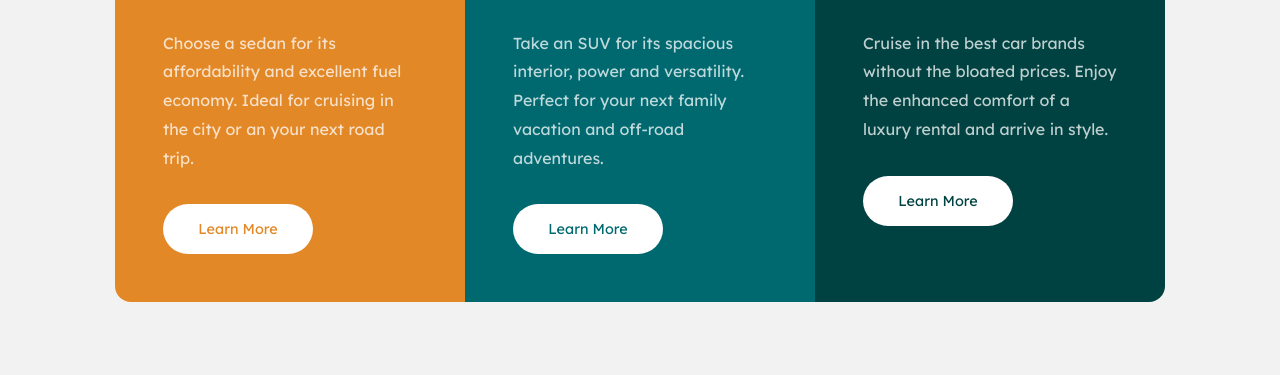
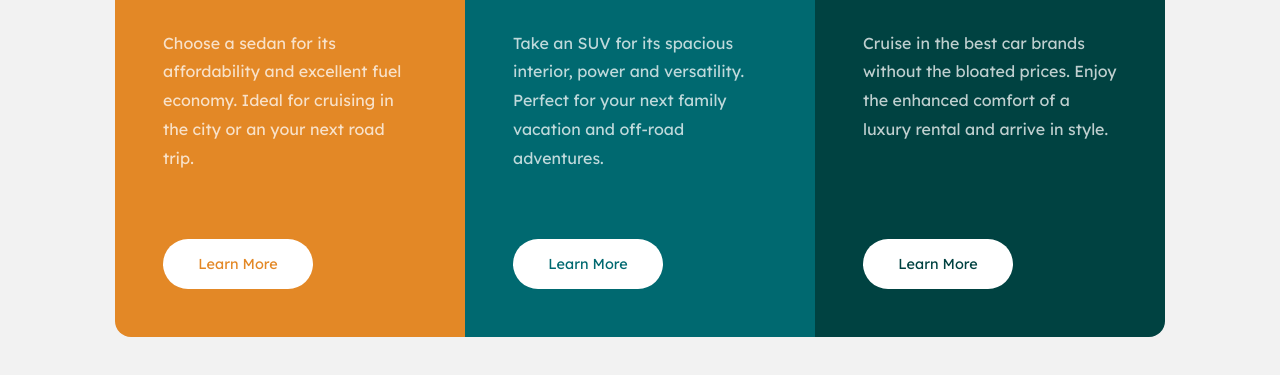
Before and after one commit to jonasnunes/frontendmentor-newbie-6, a plain HTML site: page index.html in a window 1280 px wide. Shown: the part 243-618 px from the top of the page. Drawn offline with Linux system fonts and the light colour scheme.

Commit message:
update project
aplicando uma correção necessária nos cards

```diff
--- a/index.html
+++ b/index.html
@@ -24,24 +24,24 @@
                 <img src="images/icon-sedans.svg" alt="icon-sedans" width="60">
                 <h1>Sedans</h1>
                 <p>Choose a sedan for its affordability and excellent fuel economy. Ideal for cruising in the city or an your next road trip.</p>
-                <a href="#">Learn More</a>
             </section>
+            <a href="#">Learn More</a>
         </div>
         <div class="container-card2">
             <section class="container-card2-section">
                 <img src="images/icon-suvs.svg" alt="icon-suvs" width="60">
                 <h1>Suvs</h1>
                 <p>Take an SUV for its spacious interior, power and versatility. Perfect for your next family vacation and off-road adventures.</p>
-                <a href="#">Learn More</a>
             </section>
+            <a href="#">Learn More</a>
         </div>
         <div class="container-card3">
             <section class="container-card3-section">
                 <img src="images/icon-luxury.svg" alt="icon-luxury" width="60">
                 <h1>Luxury</h1>
                 <p>Cruise in the best car brands without the bloated prices. Enjoy the enhanced comfort of a luxury rental and arrive in style.</p>
-                <a href="#">Learn More</a>
             </section>
+            <a href="#">Learn More</a>
         </div>
     </div>
 </body>
--- a/sass/_mixins.sass
+++ b/sass/_mixins.sass
@@ -8,6 +8,11 @@
     display: flex
     flex-direction: column
     gap: 2rem
+
+@mixin flex-container
+    display: flex
+    flex-direction: column
+    justify-content: space-between
     padding: 3rem
 
 @mixin responsivo
--- a/sass/style.sass
+++ b/sass/style.sass
@@ -43,6 +43,7 @@ a:hover
 
     @include mixins.responsivo
         width: 1050px
+        height: 500px
         display: flex
 
     @include mixins.tela-pequena
@@ -51,6 +52,8 @@ a:hover
     &-card1
         background-color: variables.$bright-orange
         border-radius: 1rem 1rem 0 0
+
+        @include mixins.flex-container
 
         @include mixins.responsivo
             width: 350px
@@ -62,11 +65,14 @@ a:hover
         &-section
             @include mixins.card-flex
 
-            a
-                color: variables.$bright-orange
+        a
+            color: variables.$bright-orange
 
     &-card2
         background-color: variables.$dark-cyan
+        padding: 3rem
+
+        @include mixins.flex-container
 
         @include mixins.responsivo
             width: 350px
@@ -74,12 +80,15 @@ a:hover
         &-section
             @include mixins.card-flex
 
-            a
-                color: variables.$dark-cyan
+        a
+            color: variables.$dark-cyan
 
     &-card3
         background-color: variables.$very-dark-cyan
         border-radius: 0 0 1rem 1rem
+        padding: 3rem
+
+        @include mixins.flex-container
 
         @include mixins.responsivo
             width: 350px
@@ -91,5 +100,5 @@ a:hover
         &-section
             @include mixins.card-flex
 
-            a
-                color: variables.$very-dark-cyan
+        a
+            color: variables.$very-dark-cyan
```
Also changed, not shown: css/index.css, 1 other file.
